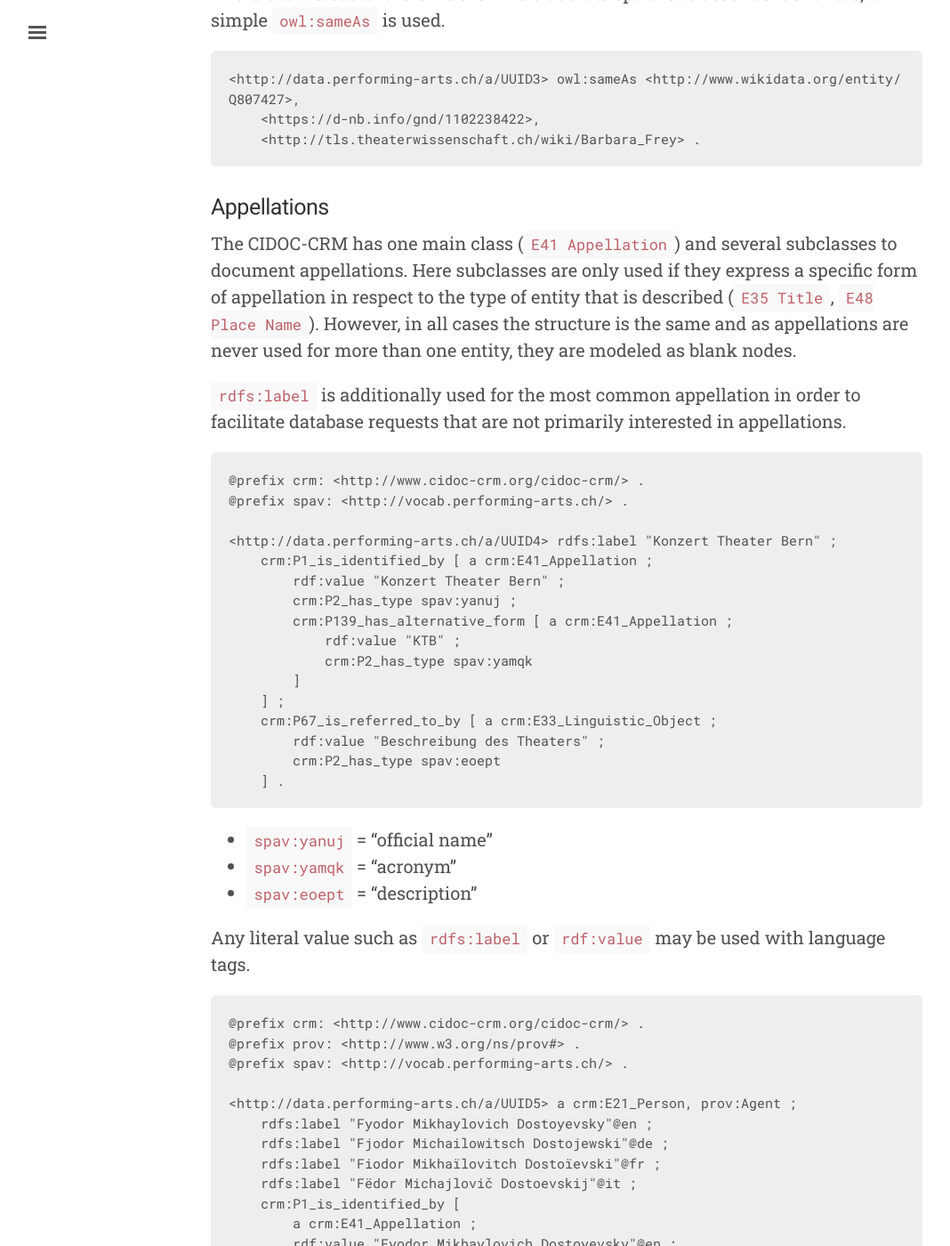
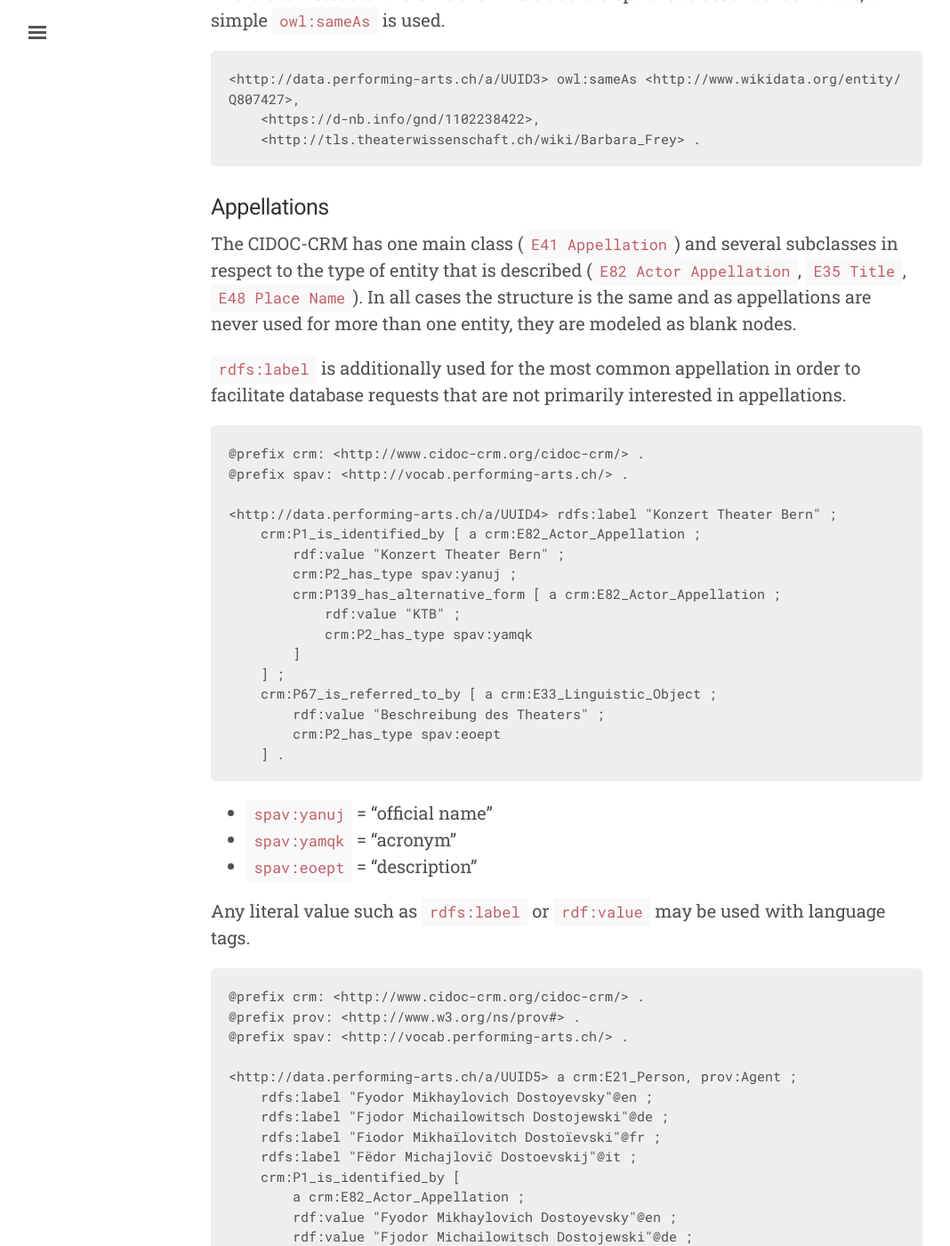
Before and after one commit to sapa/spa-specifications, a Jekyll site: the page built from identities.md, in a window 1280 px wide and 1400 px high, scrolled down 1804 px. Shown: the whole window at 89% size, without its empty margins (3-1071 px from the left). Built offline with Jekyll 4.4.1, drawn with Linux system fonts in a browser that asks for light colours; some of the changed text lies outside the part shown.

Commit message:
usage of actor appellation

```diff
--- a/identities.md
+++ b/identities.md
@@ -28,8 +28,6 @@ The primary identifier is the URI of a resource. URIs are structured according t
 * Places: `http://data.performing-arts.ch/p/<UUID>`
 * Records: `http://data.performing-arts.ch/r/<UUID>`
 * Seasons: `http://data.performing-arts.ch/s/<YEAR1>-<YEAR2>`
-
-<!-- TODO: Do I have to distinguish here between works and performances? -->
 
 Entities that are only used once in regard to other instances (such as appellations or descriptions) are conceptually seen as blank nodes and in this specification are described as such. However, for technical reasons they are effectively rendered as URIs of a special category: `http://data.performing-arts.ch/x/<UUID>`.
 
@@ -67,7 +65,7 @@ Links to other databases such as Wikidata are considered to be objective and sta
 
 ### Appellations <a id="appellations"></a>
 
-The CIDOC-CRM has one main class (`E41 Appellation`) and several subclasses to document appellations. Here subclasses are only used if they express a specific form of appellation in respect to the type of entity that is described (`E35 Title`, `E48 Place Name`). However, in all cases the structure is the same and as appellations are never used for more than one entity, they are modeled as blank nodes.
+The CIDOC-CRM has one main class (`E41 Appellation`) and several subclasses in respect to the type of entity that is described (`E82 Actor Appellation`, `E35 Title`, `E48 Place Name`). In all cases the structure is the same and as appellations are never used for more than one entity, they are modeled as blank nodes.
 
 `rdfs:label` is additionally used for the most common appellation in order to facilitate database requests that are not primarily interested in appellations.
 
@@ -76,10 +74,10 @@ The CIDOC-CRM has one main class (`E41 Appellation`) and several subclasses to d
 @prefix spav: <http://vocab.performing-arts.ch/> .
 
 <http://data.performing-arts.ch/a/UUID4> rdfs:label "Konzert Theater Bern" ;
-    crm:P1_is_identified_by [ a crm:E41_Appellation ;
+    crm:P1_is_identified_by [ a crm:E82_Actor_Appellation ;
         rdf:value "Konzert Theater Bern" ;
         crm:P2_has_type spav:yanuj ;
-        crm:P139_has_alternative_form [ a crm:E41_Appellation ;
+        crm:P139_has_alternative_form [ a crm:E82_Actor_Appellation ;
             rdf:value "KTB" ;
             crm:P2_has_type spav:yamqk
         ]
@@ -94,6 +92,7 @@ The CIDOC-CRM has one main class (`E41 Appellation`) and several subclasses to d
 * `spav:yamqk` = "acronym"
 * `spav:eoept` = "description"
 
+<!-- TODO: define prefered appellation -->
 
 Any literal value such as `rdfs:label` or `rdf:value` may be used with language tags.
 
@@ -108,7 +107,7 @@ Any literal value such as `rdfs:label` or `rdf:value` may be used with language
     rdfs:label "Fiodor Mikhaïlovitch Dostoïevski"@fr ;
     rdfs:label "Fëdor Michajlovič Dostoevskij"@it ;
     crm:P1_is_identified_by [
-        a crm:E41_Appellation ;
+        a crm:E82_Actor_Appellation ;
         rdf:value "Fyodor Mikhaylovich Dostoyevsky"@en ;
         rdf:value "Fjodor Michailowitsch Dostojewski"@de ;
         rdf:value "Fiodor Mikhaïlovitch Dostoïevski"@fr ;
```
Also changed, not shown: actors.md (+3 -3 lines).
